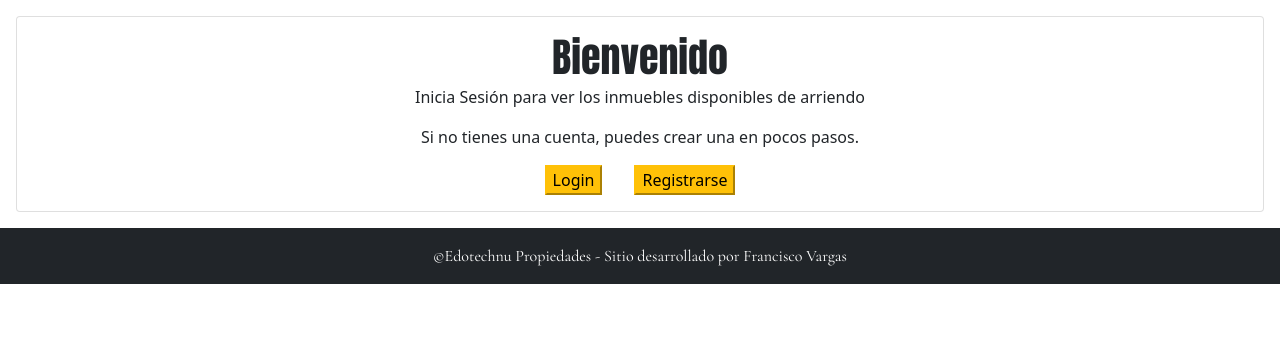
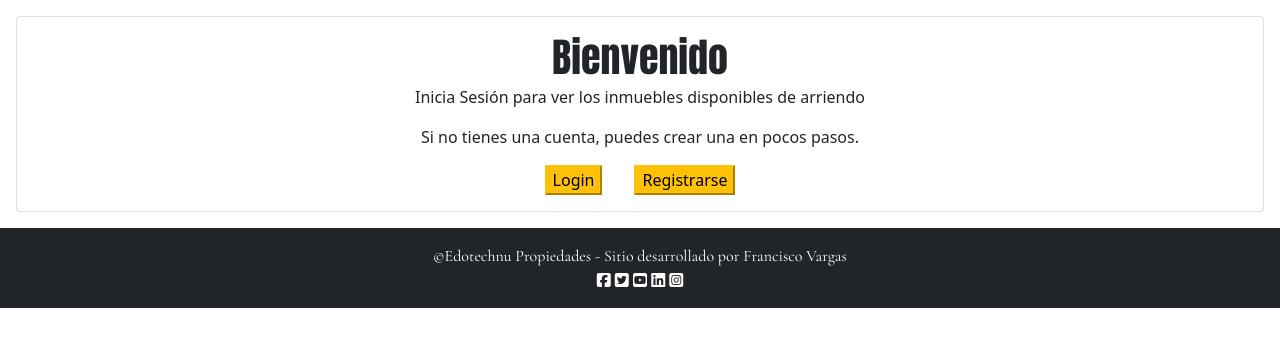
Before and after one commit to spy0x/modulo7, a Django app: page / in a window 1280 px wide. Shown: the part 56-403 px from the top of the page. Run offline with Django 4.2, Linux system fonts and the light colour scheme; parts of the project's set-up code (start-up, migrations or seed data) failed here and were passed over; some libraries are stand-ins or nearby versions.

Commit message:
footer with fontawesome done!

```diff
--- a/web/templates/footer.html
+++ b/web/templates/footer.html
@@ -1,3 +1,8 @@
-<footer class="container-fluid bg-dark text-white p-3">
-    <p class="text_body text-center m-0">&copy;Edotechnu Propiedades - Sitio desarrollado por Francisco Vargas</p>
+<footer class="container-fluid bg-dark text-white p-3 text-center">
+    <p class="text_body m-0">&copy;Edotechnu Propiedades - Sitio desarrollado por Francisco Vargas</p>
+    <i class="fa-brands fa-facebook-square"></i>
+    <i class="fa-brands fa-twitter-square"></i>
+    <i class="fa-brands fa-youtube-square"></i>
+    <i class="fa-brands fa-linkedin"></i>
+    <i class="fa-brands fa-instagram-square"></i>
 </footer>
```
